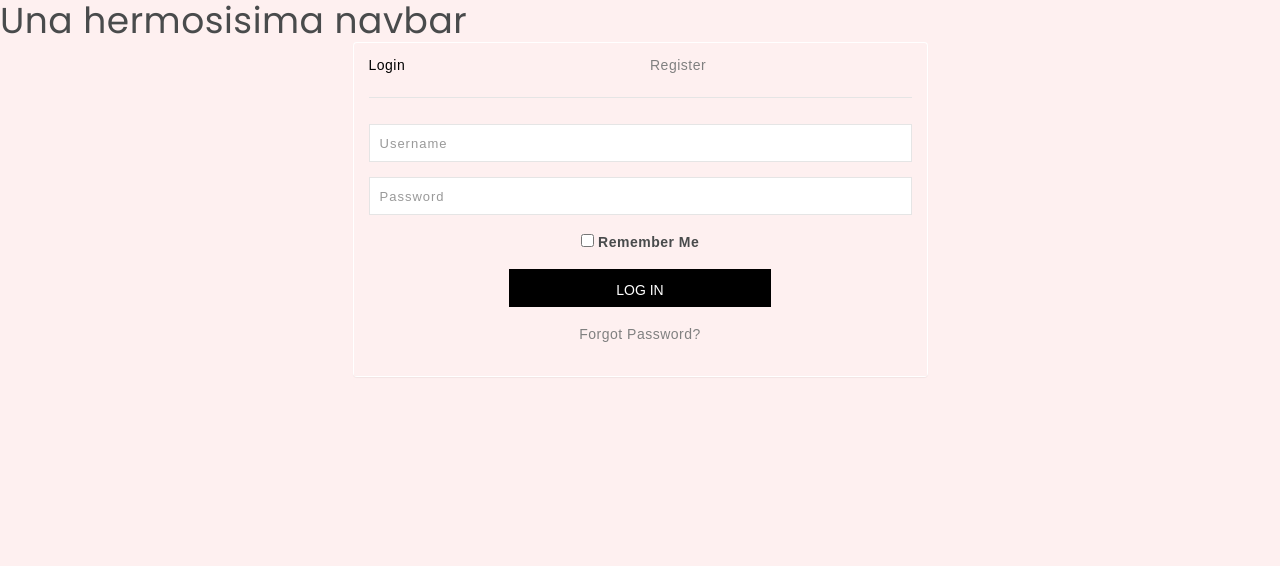
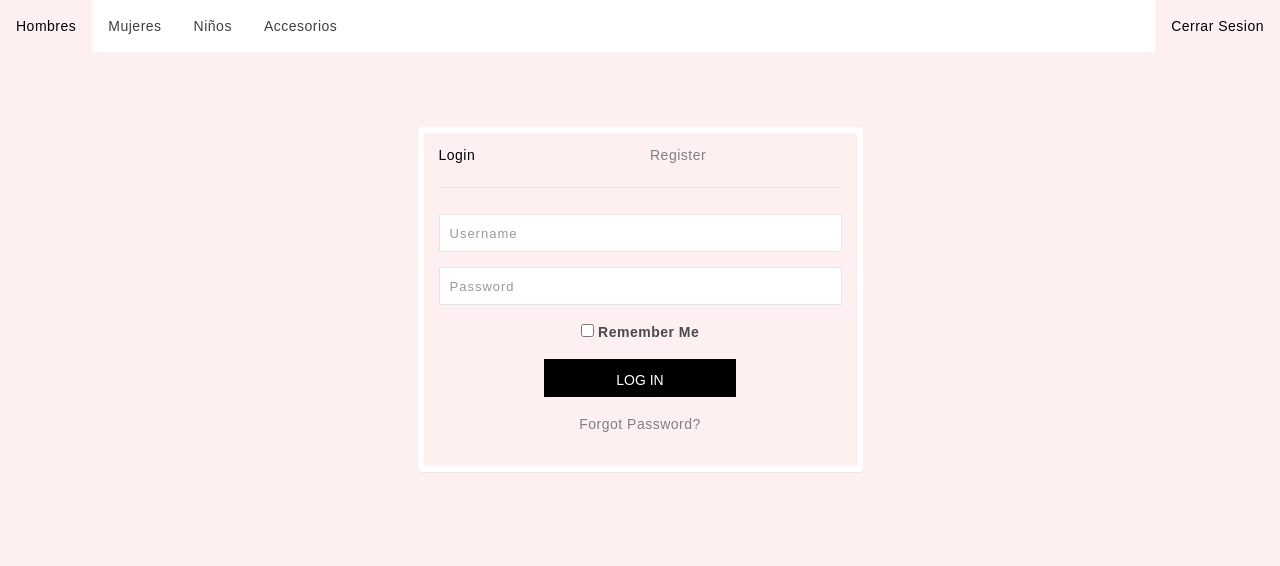
Before and after one commit to Marthox1999/Nova, a Django app: page / in a window 1280 px wide. Shown: the top 566 px of the page. Run offline with Django 3.2, Linux system fonts and the light colour scheme; some libraries are stand-ins or nearby versions.

Commit message:
commit navbar

```diff
--- /dev/null
+++ b/static/css/navbar.css
@@ -0,0 +1,27 @@
+ul {
+    list-style-type: none;
+    margin: 0;
+    padding: 0;
+    overflow: hidden;
+    background-color: white;
+  }
+
+  li {
+    float: left;
+  }
+
+  li a {
+    display: block;
+    color: #3f3f3f;
+    text-align: center;
+    padding: 14px 16px;
+    text-decoration: none;
+  }
+
+  li a:hover:not(.active) {
+    background-color: #fef0f0;
+  }
+
+  .active {
+    background-color: #fef0f0;
+  }
--- a/templates/ingreso.html
+++ b/templates/ingreso.html
@@ -17,8 +17,8 @@
 <div class="container" style="background-color:#FEF0F0;">
           <!-- contact  -->
           <div class="row">
-            <div class="col-md-6 col-md-offset-3">
-              <div class="panel-login panel">
+            <div class="col-md-6 col-md-offset-3" style="padding: 75px">
+              <div class="panel-login panel" style="padding: 5px">
                 <div class="panel-heading" style="background-color:#FEF0F0;">
                   <div class="row mb_20">
                     <div class="col-xs-6">
--- a/templates/navbar.html
+++ b/templates/navbar.html
@@ -1 +1,11 @@
-<h1 style="background-color:#FEF0F0;" >Una hermosisima navbar</h1>
+{% load static %}
+
+<link href="{% static 'css/navbar.css' %}"  rel="stylesheet">
+
+<ul>
+  <li><a href="#Hombres">Hombres</a></li>
+  <li><a href="#Mujeres">Mujeres</a></li>
+  <li><a href="#Niños">Niños</a></li>
+  <li><a href="#Accesorios">Accesorios</a></li>
+  <li style="float:right"><a class="active" href="#LogOut">Cerrar Sesion</a></li>
+</ul>
```
Also changed, not shown: 1 other file.
